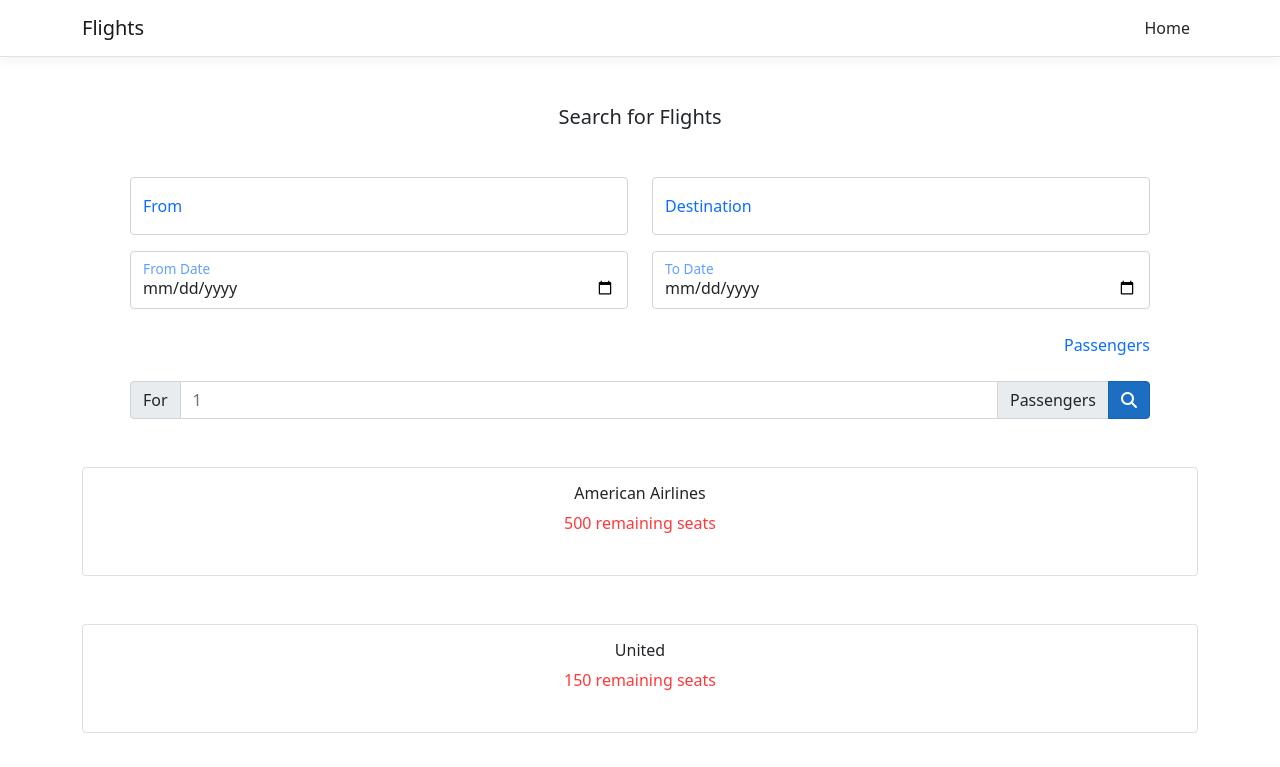
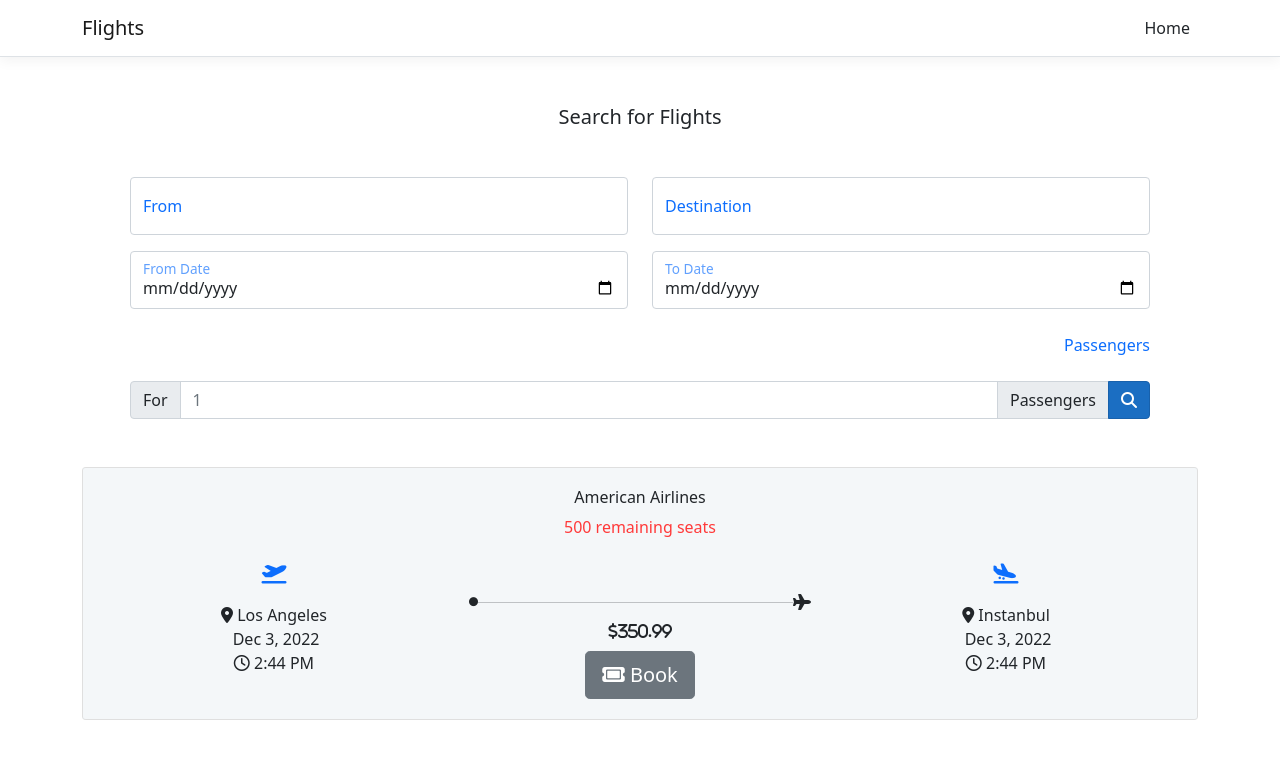
Before and after one commit to TimA314/Flights, an Angular app in the folder Flights/ClientApp/: page / in a window 1280 px wide. Shown: the top 767 px of the page. Built offline with nearby package versions, Linux system fonts and the light colour scheme.

Commit message:
add styling and card components

```diff
--- a/Flights/ClientApp/src/app/search-flights/search-flights.component.html
+++ b/Flights/ClientApp/src/app/search-flights/search-flights.component.html
@@ -52,7 +52,7 @@
 
 <div *ngFor="let flight of searchResult">
   <div class="card text-dark mt-5 text-md-center">
-    <div class="card-body">
+    <div class="card-body" style="padding:20px; background-color:#e5ecf26e;">
       <h6 class="card-title">{{flight.airline}}</h6>
       <div class="card-title" style="color:#ff3939">
         {{flight.remainingNumberOfSeats}} remaining seats
@@ -63,20 +63,66 @@
           <div class="col">
 
             <div class="col m-3">
-
+              <i class="text-primary fas fa-plane-departure" style="font-size:20px;"></i>
             </div>
 
             <div class="col">
-
+              <i class="fa-solid fa-location-dot"></i>
+              {{flight.departure.place}}
             </div>
 
             <div class="col">
+              <i class="fa-regular"></i>
+              {{flight.departure.time | date}}
+            </div>
 
+            <div class="col">
+              <i class="fa-regular fa-clock"></i>
+              {{flight.departure.time | date: 'shortTime'}}
+            </div>
+          </div>
+
+          <div class="col">
+            <div style="display:flex;">
+              <i class="fa-solid fa-circle" style="margin-top:50px; font-size:9px;"></i>
+              <hr style="display:block; width: 100%; margin-top:55px;" />
+              <i class="fas fa-plane" style="margin-top:47px;"></i>
+            </div>
+
+            <i class="fas fa-usd">{{flight.price}}</i>
+            <br />
+            <a class="btn btn-secondary btn-lg mt-2">
+              <i class="fas fa-ticket"></i>
+              Book
+            </a>
+          </div>
+
+          <div class="col">
+
+            <div class="col m-3">
+              <i class="text-primary fas fa-plane-arrival" style="font-size:20px;"></i>
+            </div>
+
+            <div class="col">
+              <i class="fa-solid fa-location-dot"></i>
+              {{flight.arrival.place}}
+            </div>
+
+            <div class="col">
+              <i class="fa-regular"></i>
+              {{flight.arrival.time | date}}
+            </div>
+
+            <div class="col">
+              <i class="fa-regular fa-clock"></i>
+              {{flight.arrival.time | date: 'shortTime'}}
             </div>
 
           </div>
+
         </div>
       </div>
+
     </div>
   </div>
 </div>
```
